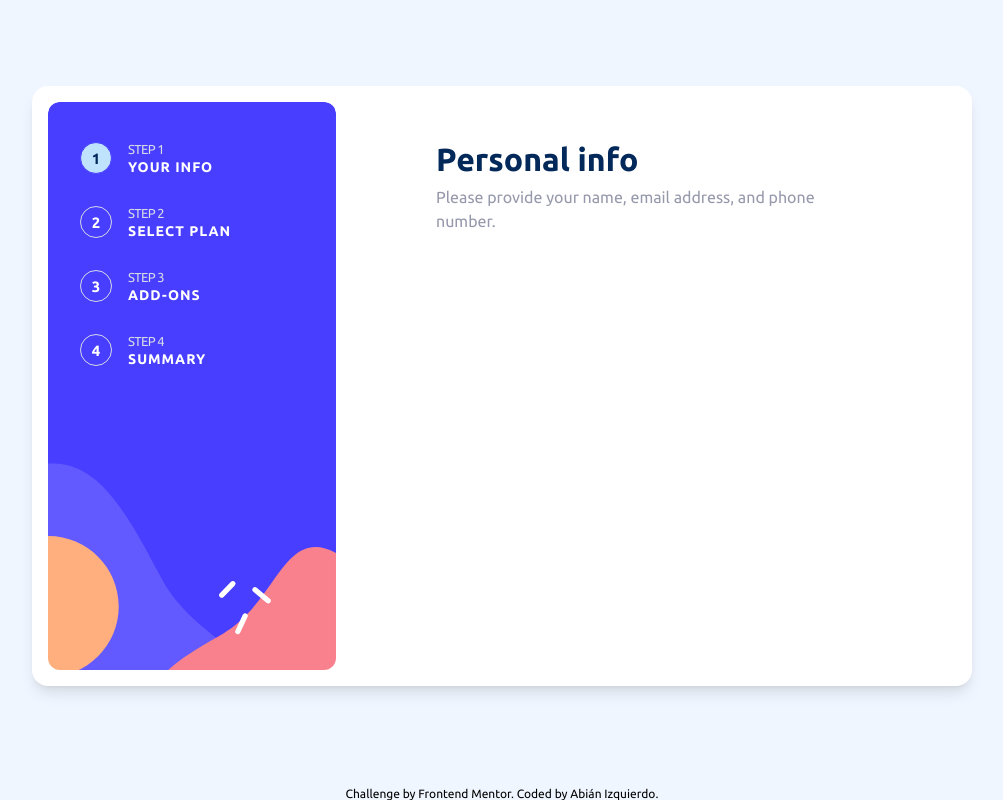
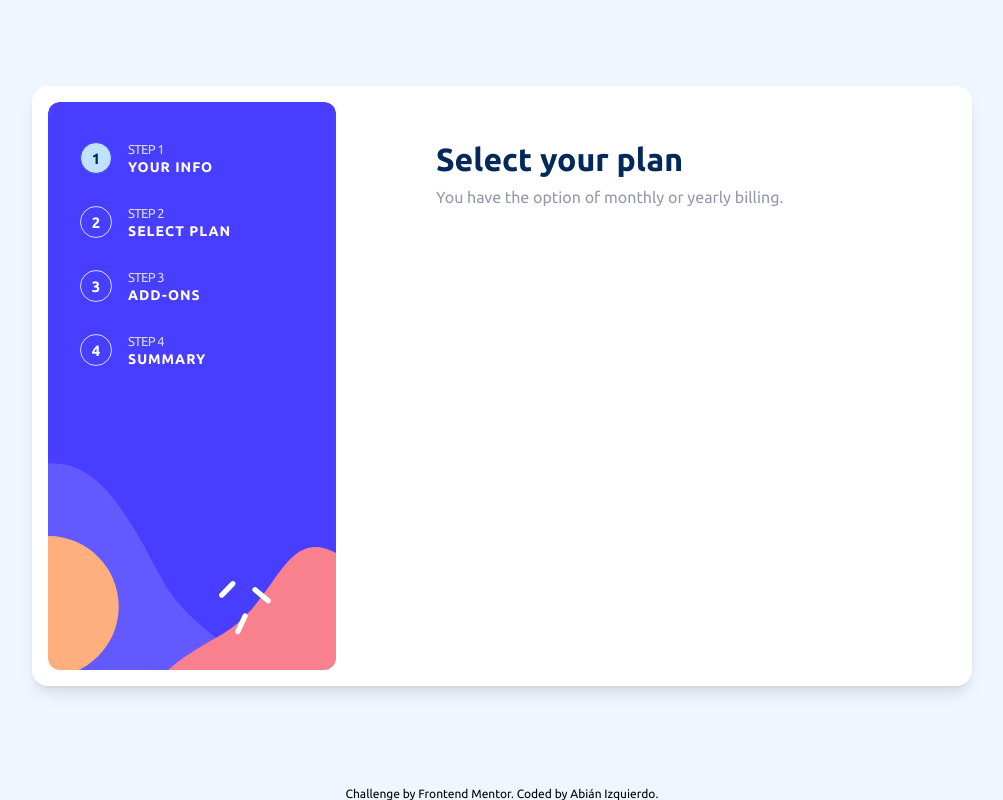
Before and after one commit to abizmo/multi-step-form, a React (Vite) app: page /select-plan in a window 1280 px wide. Shown: the whole page, without its empty margins (138-1141 px from the left). Built offline with nearby package versions, Linux system fonts and the light colour scheme.

Commit message:
feat: add router

```diff
--- a/src/App.tsx
+++ b/src/App.tsx
@@ -1,14 +1,15 @@
 import React from 'react';
+import { BrowserRouter as Router, Route, Routes } from 'react-router-dom';
 
 import Attribution from './components/Attribution';
-import Paragraph from './components/Paragraph';
 import Steps from './components/Steps';
-import Title from './components/Title';
 import Body from './layout/Body';
 import Container from './layout/Container';
 import Header from './layout/Header';
 
 import './App.css';
+import PersonalInfo from './pages/PersonalInfo';
+import SelectPlan from './pages/SelectPlan';
 
 const steps = [
   {
@@ -37,10 +38,12 @@ function App() {
           <Steps steps={steps} currentStep={1} />
         </Header>
         <Body>
-          <Title>Personal info</Title>
-          <Paragraph>
-            Please provide your name, email address, and phone number.
-          </Paragraph>
+          <Router>
+            <Routes>
+              <Route path='/' element={<PersonalInfo />} />
+              <Route path='/select-plan' element={<SelectPlan />} />
+            </Routes>
+          </Router>
         </Body>
       </Container>
       <Attribution name='Abián Izquierdo' url='https://www.abizmo.dev' />
--- /dev/null
+++ b/src/pages/PersonalInfo.tsx
@@ -0,0 +1,17 @@
+import React from 'react';
+
+import Paragraph from '../components/Paragraph';
+import Title from '../components/Title';
+
+function PersonalInfo() {
+  return (
+    <div>
+      <Title>Personal info</Title>
+      <Paragraph>
+        Please provide your name, email address, and phone number.
+      </Paragraph>
+    </div>
+  );
+}
+
+export default PersonalInfo;
--- /dev/null
+++ b/src/pages/SelectPlan.tsx
@@ -0,0 +1,15 @@
+import React from 'react';
+
+import Paragraph from '../components/Paragraph';
+import Title from '../components/Title';
+
+function SelectPlan() {
+  return (
+    <div>
+      <Title>Select your plan</Title>
+      <Paragraph>You have the option of monthly or yearly billing.</Paragraph>
+    </div>
+  );
+}
+
+export default SelectPlan;
```
